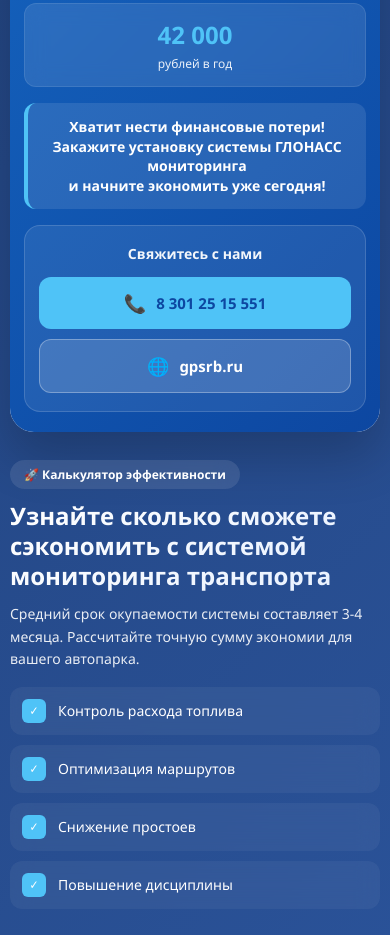
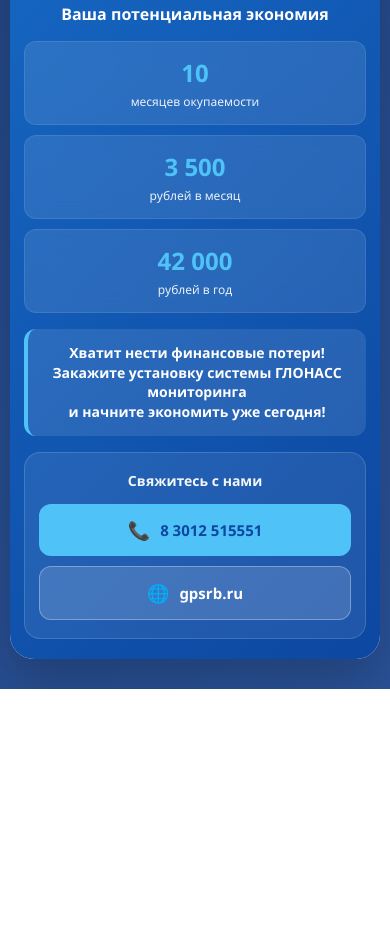
Before and after one commit to Baikaltrack/calculator, a plain HTML site: page index.html in a window 390 px wide. Shown: the part 1000-1935 px from the top of the page. After the commit the page ends 1689 px from the top, so only its background shows below. Drawn offline with Linux system fonts and the light colour scheme.

Commit message:
Update index.html

```diff
--- a/index.html
+++ b/index.html
@@ -330,25 +330,22 @@
 
             .calculator-container {
                 grid-template-columns: 1fr;
-                gap: 18px;
+                gap: 14px;
             }
 
             /* Калькулятор — первым, маркетинг — ниже */
-            .calculator-card { order: 1; }
-            .info-section { order: 2; padding: 10px 0 20px; }
+            .info-section { order: 1; padding: 4px 0 0; }
+			.calculator-card { order: 2; }
 
             .info-header {
                 font-size: 24px;
                 line-height: 1.25;
-                margin-bottom: 12px;
+                margin-bottom: 10px;
             }
-            .info-content { font-size: 14px; margin-bottom: 16px; }
+            .info-content { font-size: 14px; margin-bottom: 0px; }
             .info-badge { font-size: 12px; padding: 6px 14px; margin-bottom: 12px; }
 
-            .features-grid {
-                grid-template-columns: 1fr;
-                gap: 10px;
-                margin-top: 16px;
+            .features-grid { display: none; }
             }
             .feature-item { padding: 12px; font-size: 14px; }
 
@@ -648,7 +645,7 @@
                         <div class="contacts-grid">
                             <a class="contact-link" href="tel:+73012515551">
                                 <span class="contact-icon">📞</span>
-                                <span>8 301 25 15 551</span>
+                                <span>8 3012 515551</span>
                             </a>
                             <a class="contact-link secondary" href="https://gpsrb.ru" target="_blank" rel="noopener">
                                 <span class="contact-icon">🌐</span>
```
